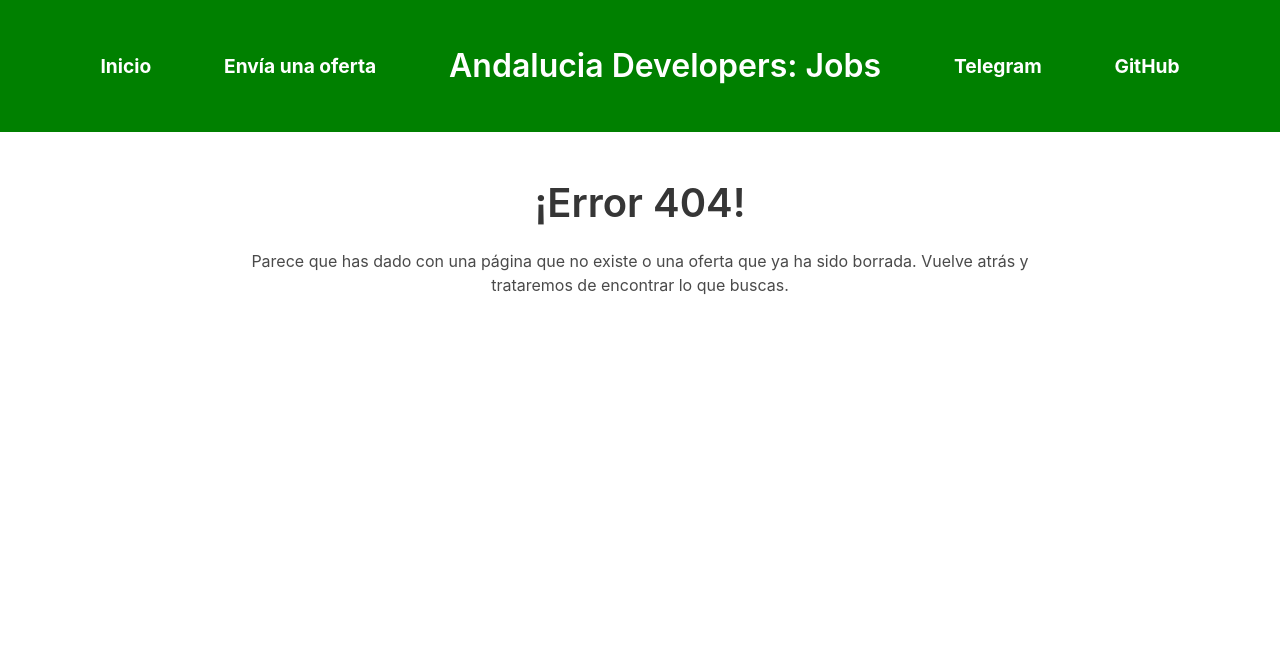
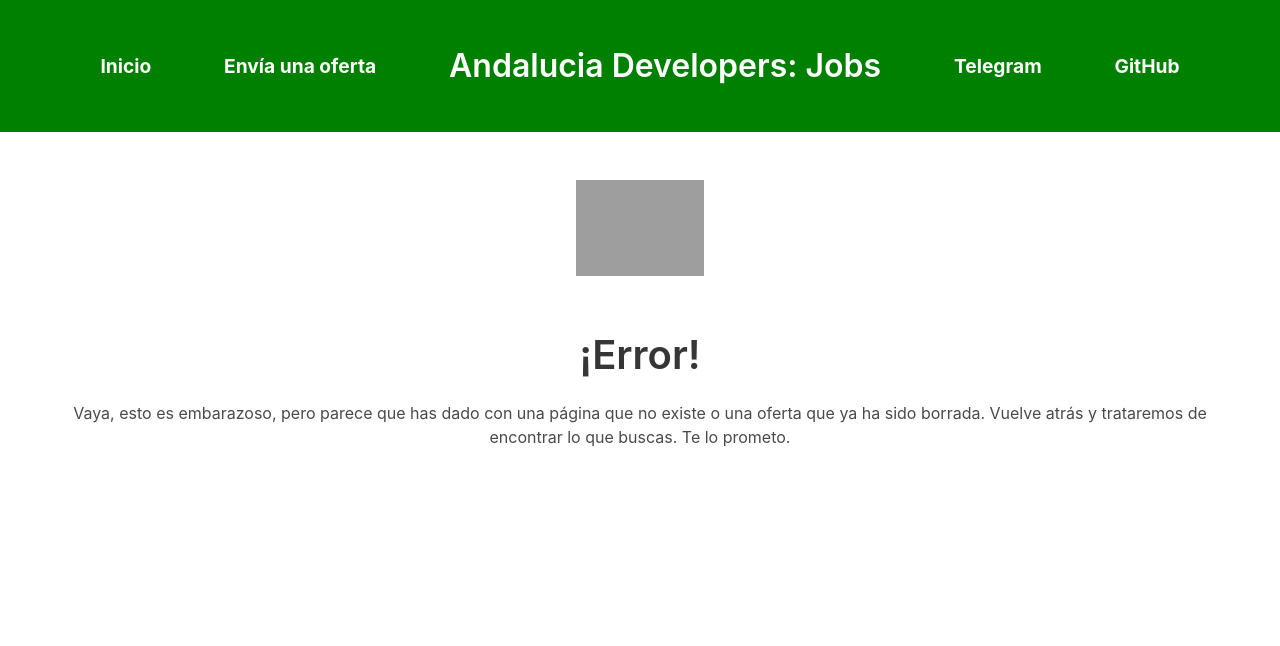
Before and after one commit to JuanjoSalvador/ad-jobs, a Flask app: template app/public/templates/404.jinja in a window 1280 px wide. Shown: the top 646 px of the page. Run offline with Flask 2, Linux system fonts and the light colour scheme; the template is opened without the code that fills it, so the values that code supplies are empty; grey boxes are pictures that could not be loaded.

Commit message:
Nuevo error 404 corregido

```diff
--- a/app/public/templates/404.jinja
+++ b/app/public/templates/404.jinja
@@ -5,14 +5,23 @@
    <section class="section">
         <div class="container">
             <div class="columns is-flex is-centered">
-                <div class="column"></div>
-                <div class="column is-three-quarters">
+                <div class="column">
+                    <figure class="image is-128x128 is-centered">
+                        <img src="/images/error.png" />
+                    </figure>
+                </div>
+            </div>
+
+            <div class="columns is-flex is-centered">
+                <div class="column">
                     <div class="content">
-                        <h2 class="title is-2">¡Error 404!</h2>
-                        <p>Parece que has dado con una página que no existe o una oferta que ya ha sido borrada. Vuelve atrás y trataremos de encontrar lo que buscas.</p>
+                        <h2 class="title is-2">¡Error!</h2>
+                        <p>
+                            Vaya, esto es embarazoso, pero parece que has dado con una página que no existe o una oferta que ya ha sido borrada.
+                            Vuelve atrás y trataremos de encontrar lo que buscas. Te lo prometo.
+                        </p>
                     </div>
                 </div>
-                <div class="column"></div>
             </div>
         </div>
    </section>
```
